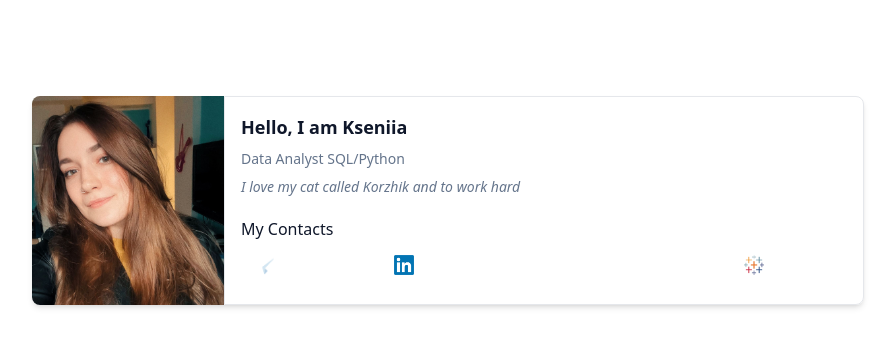
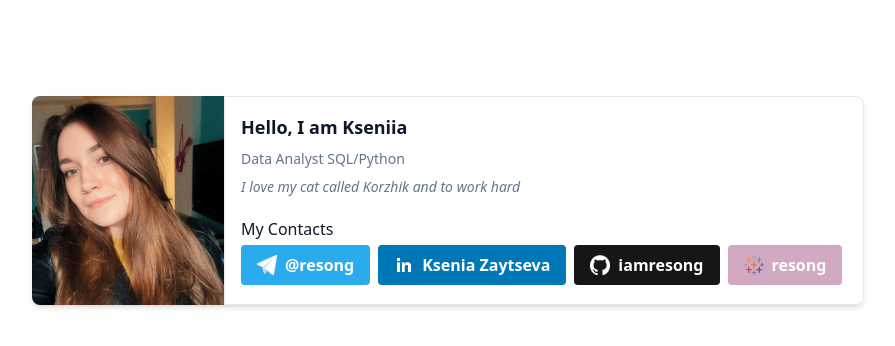
Before and after one commit to Lykke27/iamresong, a Next.js app: page / in a window 1280 px wide. Shown: the top 346 px of the page, without its empty margins (192-1087 px from the left). Built offline with nearby package versions, Linux system fonts and the light colour scheme.

Commit message:
fix colors parse

```diff
--- a/src/components/SocialBadge.tsx
+++ b/src/components/SocialBadge.tsx
@@ -9,10 +9,17 @@ interface propsType {
 }
 
 const SocialBadge = (props: propsType) => {
-    const colorStyle = socialToColor(props.social);
+    const colorStyle = {
+        telegram: 'bg-telegram',
+        linkedin: 'bg-linkedin',
+        github: 'bg-github',
+        tableau: 'bg-tableau',
+    };
     return (
         <a
-            className={`last:mr-0 px-4 py-2 font-semibold text-white inline-flex items-center rounded bg-${props.social} cursor-pointer`}
+            className={`last:mr-0 px-4 py-2 font-semibold text-white inline-flex items-center rounded ${
+                colorStyle[props.social]
+            } cursor-pointer`}
             href={props.link}
             target="_blank"
         >
--- a/src/utils/functions.ts
+++ /dev/null
@@ -1,12 +0,0 @@
-   export const socialToColor = (social: string) => {
-        switch (social) {
-            case 'telegram':
-                return 'bg-telegram';
-            case 'tableau':
-                return 'bg-tableau';
-            case 'github':
-                return 'bg-github';
-            case 'linkedin':
-                return 'bg-linkedin';
-        }
-    };
```
